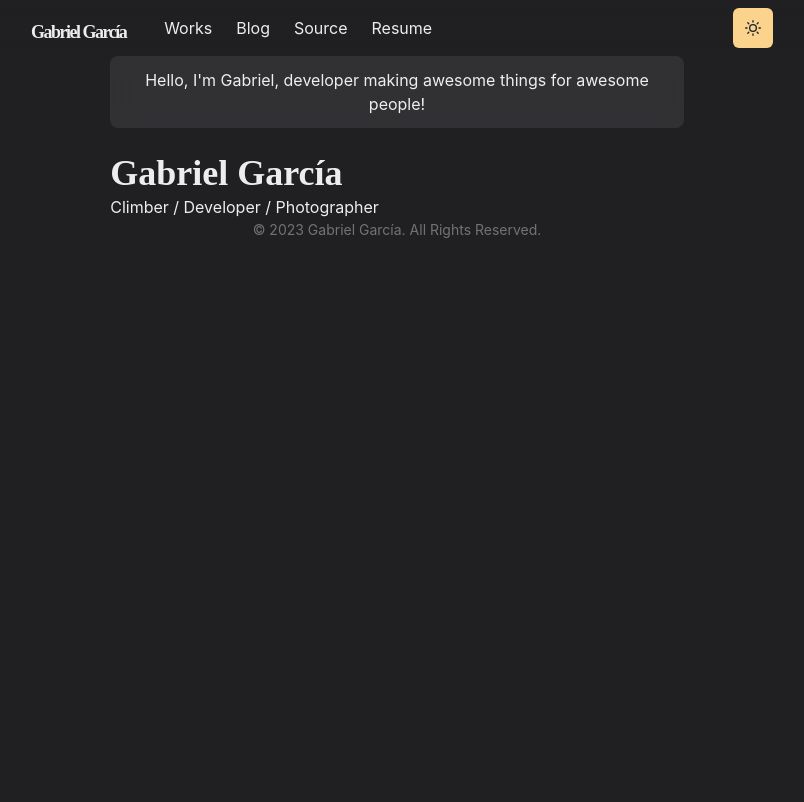
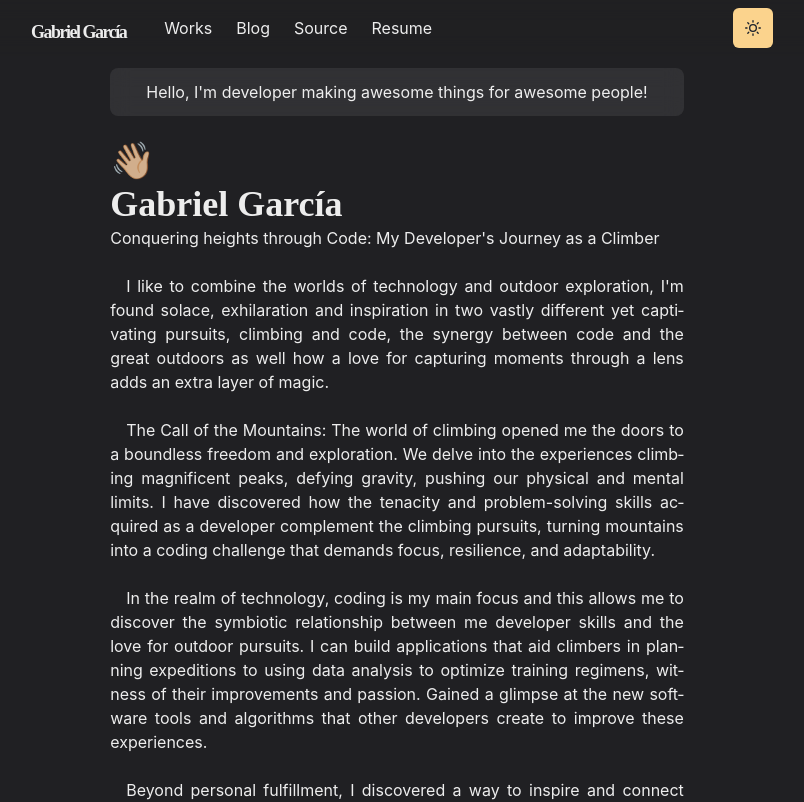
Before and after one commit to gabogarciam/gabogarcia.dev, a Next.js app: page / in a window 1280 px wide. Shown: the top 802 px of the page, without its empty margins (243-1047 px from the left). Built offline with nearby package versions, Linux system fonts and the light colour scheme.

Commit message:
feat: :sparkles: added section, paragrah and tada components
added section, paragrah and tada components

```diff
--- /dev/null
+++ b/components/icons/tada-animation.js
@@ -0,0 +1,31 @@
+import { motion } from 'framer-motion'
+import { chakra, shouldForwardProp } from '@chakra-ui/react'
+
+const StyledDiv = chakra(motion.div, {
+  shouldForwardProp: prop => {
+    return shouldForwardProp(prop) || prop === 'transition'
+  }
+})
+
+const TadaAnimation = ({ children }) => {
+  return (
+    <StyledDiv
+      initial={{ scale: 1 }}
+      animate={{
+        scale: [1, 1.1, 1.1, 1.1, 1],
+        rotateZ: [0, -3, 3, -3, 0]
+      }}
+      transition={{
+        duration: 1,
+        times: [0, 0.1, 0.3, 0.9, 1],
+        ease: 'easeInOut',
+        repeat: 1,
+        repeatType: 'loop'
+      }}
+    >
+       {children}
+    </StyledDiv>
+  )
+}
+
+export default TadaAnimation
--- /dev/null
+++ b/components/paragraph.js
@@ -0,0 +1,9 @@
+import styled from '@emotion/styled'
+
+const Paragraph = styled.p`
+  text-align: justify;
+  text-indent: 1em;
+  hyphens: auto;
+`
+
+export default Paragraph
--- /dev/null
+++ b/components/section.js
@@ -0,0 +1,21 @@
+import { motion } from 'framer-motion'
+import { chakra, shouldForwardProp } from '@chakra-ui/react'
+
+const StyledDiv = chakra(motion.div, {
+  shouldForwardProp: prop => {
+    return shouldForwardProp(prop) || prop === 'transition'
+  }
+})
+
+const Section = ({ children, delay = 0 }) => (
+  <StyledDiv
+    initial={{ y: 10, opacity: 0 }}
+    animate={{ y: 0, opacity: 1 }}
+    transition={{ duration: 0.8, delay }}
+    mb={6}
+  >
+    {children}
+  </StyledDiv>
+)
+
+export default Section
--- a/pages/index.js
+++ b/pages/index.js
@@ -1,4 +1,12 @@
-import { Container, Box, Heading, useColorModeValue } from '@chakra-ui/react'
+import {
+  Container,
+  Box,
+  Heading,
+  useColorModeValue,
+} from '@chakra-ui/react'
+import TadaAnimation from '../components/icons/tada-animation'
+import Section from '../components/section'
+import Paragraph from '../components/paragraph'
 
 const Home = () => {
   return (
@@ -7,19 +15,66 @@ const Home = () => {
         borderRadius="lg"
         bg={useColorModeValue('whiteAlpha.500', 'whiteAlpha.200')}
         p={3}
+        mt={3}
         mb={6}
         textAlign="center"
         css={{ backdropFilter: 'blur(10px)' }}
       >
-        Hello, I&apos;m Gabriel, developer making awesome things for awesome
-        people!
+        Hello, I&apos;m developer making awesome things for awesome people!
       </Box>
       <Box display={{ md: 'flex' }}>
         <Box flexGrow={1}>
           <Heading as="h2" variant="page-title">
+            <TadaAnimation>👋🏼</TadaAnimation>
             Gabriel García
           </Heading>
-          <p>Climber / Developer / Photographer</p>
+          <Section delay={0.1}>
+            Conquering heights through Code: My Developer&apos;s Journey as a
+            Climber
+          </Section>
+          <Section delay={0.1}>
+            <Paragraph>
+              I like to combine the worlds of technology and outdoor
+              exploration, I&apos;m found solace, exhilaration and inspiration
+              in two vastly different yet captivating pursuits, climbing and
+              code, the synergy between code and the great outdoors as well how
+              a love for capturing moments through a lens adds an extra layer of
+              magic.
+            </Paragraph>
+          </Section>
+          <Section delay={0.2}>
+            <Paragraph>
+              The Call of the Mountains: The world of climbing opened me the
+              doors to a boundless freedom and exploration. We delve into the
+              experiences climbing magnificent peaks, defying gravity, pushing
+              our physical and mental limits. I have discovered how the tenacity
+              and problem-solving skills acquired as a developer complement the
+              climbing pursuits, turning mountains into a coding challenge that
+              demands focus, resilience, and adaptability.
+            </Paragraph>
+          </Section>
+          <Section delay={0.3}>
+            <Paragraph>
+              In the realm of technology, coding is my main focus and this
+              allows me to discover the symbiotic relationship between me
+              developer skills and the love for outdoor pursuits. I can build
+              applications that aid climbers in planning expeditions to using
+              data analysis to optimize training regimens, witness of their
+              improvements and passion. Gained a glimpse at the new software
+              tools and algorithms that other developers create to improve these
+              experiences.
+            </Paragraph>
+          </Section>
+          <Section delay={0.3}>
+            <Paragraph>
+              Beyond personal fulfillment, I discovered a way to inspire and
+              connect with others through this multifaceted journey. As all of
+              us I like to share my climbing stories, breathtaking photographs,
+              and coding insights on social media platforms and personal blog,
+              fostering a community of like-minded adventurers, developers, and
+              photography enthusiasts.
+            </Paragraph>
+          </Section>
         </Box>
       </Box>
     </Container>
```
